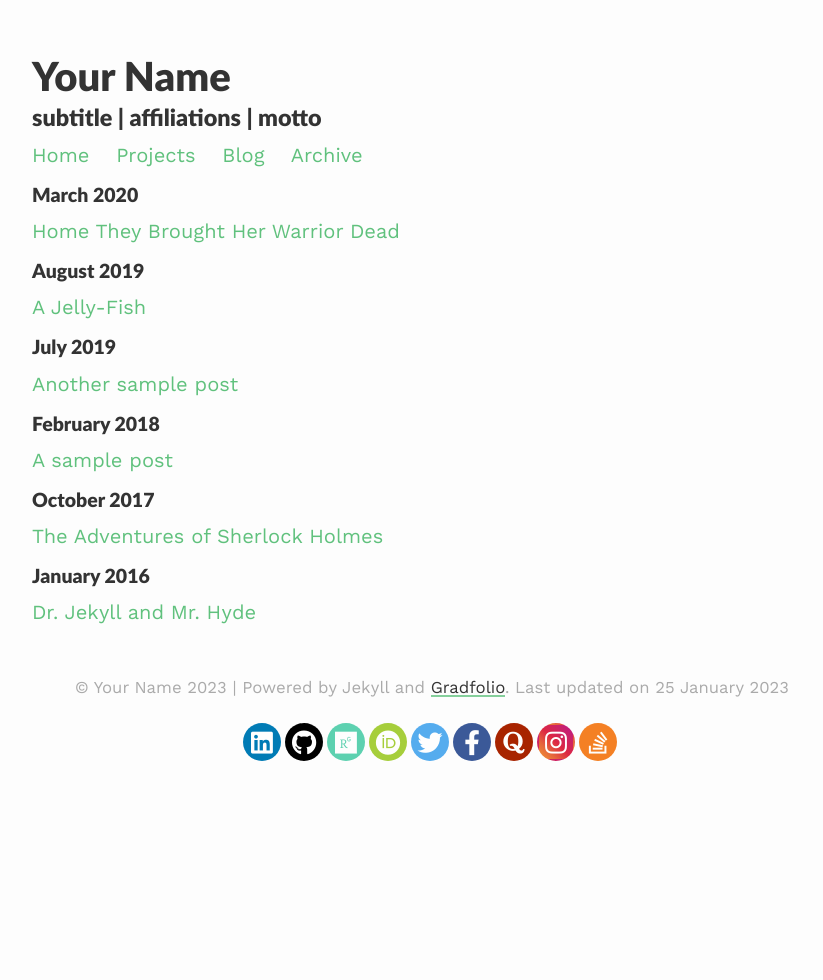
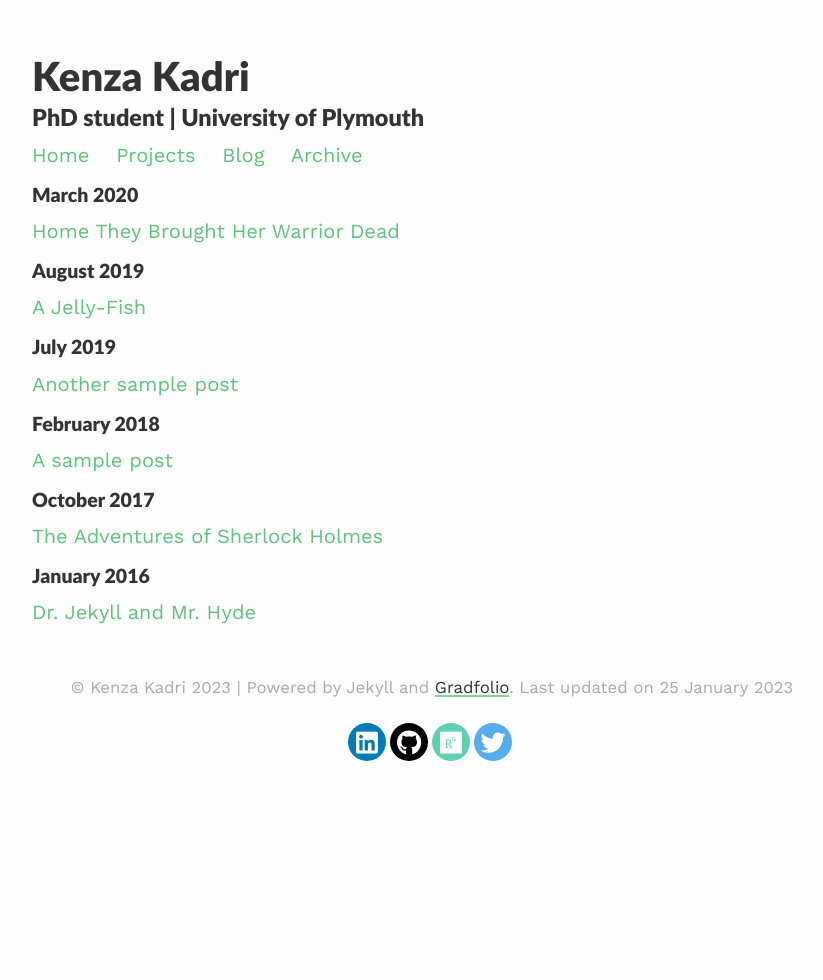
Before and after one commit to Kenzakadri/Kenzakadri.github.io, a Jekyll site: the page built from archive.html, in a window 1280 px wide. Shown: the whole page, without its empty margins (208-1031 px from the left). Built offline with Jekyll 4.4.1, drawn with Linux system fonts in a browser that asks for light colours; nearby versions of some CDN libraries.

Commit message:
update
first steps

```diff
--- a/_config.yml
+++ b/_config.yml
@@ -1,7 +1,7 @@
 ### your site title here
 
-title: Your Name
-description: subtitle | affiliations | motto
+title: Kenza Kadri
+description: PhD student | University of Plymouth
 
 baseurl: /gradfolio #name of GitHub repository
 url: "" #custom url to be used instead of GitHub repository
@@ -13,15 +13,10 @@ permalink: /blog/:year/:title/
 paginate_path: /blog/page:num/
 
 # Social media links in footer
-twitter: "#"
-linkedin: "#"
-stackoverflow: "#"
-github: "#"
-researchgate: "#"
-orcid: "#"
-quora: "#"
-instagram: "#"
-facebook: "#"
+twitter: "KenzaKADRI4"
+linkedin: "kenza-kadri-723a93170"
+github: "kenzakadri"
+researchgate: "Kenza-Kadri"
 
 
 # Markdown
```
Also changed, not shown: index.md (+8 -4 lines), Gemfile.lock, 1 other file.
